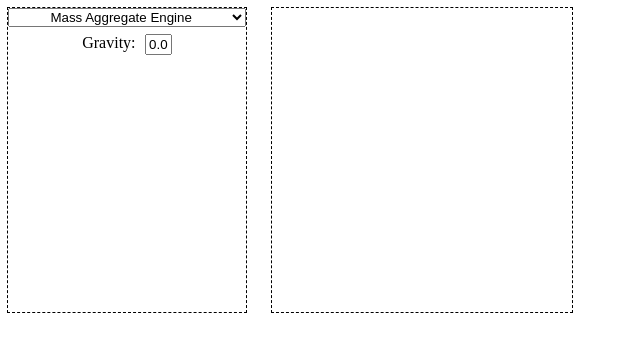
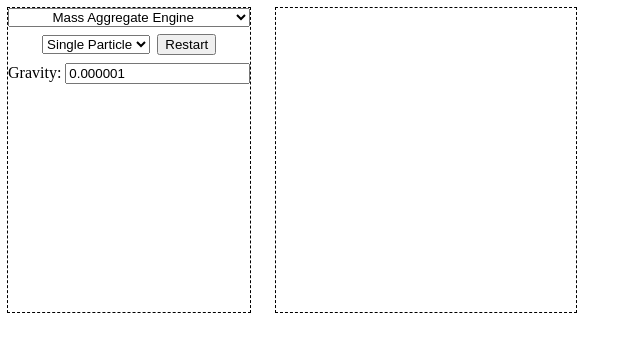
Before and after one commit to sistemd/physics-pancake, a Vue app: page / in a window 1280 px wide. Shown: the top 352 px of the page, without its empty margins (0-640 px from the left). Built offline with nearby package versions, Linux system fonts and the light colour scheme.

Commit message:
Added a samples system and restart button

```diff
--- a/src/App.vue
+++ b/src/App.vue
@@ -3,10 +3,6 @@
 </template>
 
 <script>
-// TODO I would also like to stop using shit like simulation.integrateTime and just do simulation.engine.integrateTime
-// TODO Add a restart button
-// TODO Add a sample system, where you would pass an array of sample names and a factory functions
-// TODO to SimulationDisplay and then generate a drop down list from those
 // TODO The factory function takes some options for the engine and creates some on its own
 // TODO Have gravity be a slider
 // TODO Rename Simulation -> SimulationView or something
--- a/src/Engine.js
+++ b/src/Engine.js
@@ -9,7 +9,7 @@ export default class Engine {
     }
 
     integrateTime(currentTime) {
-        if (this.lastIntgrationTime === null) {
+        if (this.lastIntegrationTime === null) {
             this.lastIntegrationTime = currentTime;
             return;
         }
--- a/src/components/Simulation.vue
+++ b/src/components/Simulation.vue
@@ -1,7 +1,11 @@
 <template>
   <div id="simulation-root">
     <div>
-      <SimulationOptions :simulationSelection="$data" />
+      <SimulationOptions
+        :simulationSelection="$data"
+        :massAggregateSamples="massAggregateSamples"
+        :rigidBodySamples="rigidBodySamples"
+      />
     </div>
     <div>
       <SimulationDisplay :simulationSelection="$data" />
@@ -13,6 +17,7 @@
 import SimulationDisplay from './SimulationDisplay';
 import SimulationOptions from './SimulationOptions';
 import MassAggregateSimulation from '../mass-aggregate/MassAggregateSimulation';
+import MassAggregateEngine from '../mass-aggregate/MassAggregateEngine';
 import RigidBodySimulation from '../rigid-body/RigidBodySimulation';
 import Particle from '../mass-aggregate/Particle';
 import Vector2 from '../Vector2';
@@ -34,18 +39,37 @@ export default {
                 engine: {
                     timestep: 1,
                     gravity: 1e-6,
-                    particles: [
-                        new Particle({
-                            position: new Vector2(0, 0),
-                            mass: 0.1,
-                        }),
-                    ],
+                    particles: [],
                     springs: [],
                 },
             }),
             rigidBodySimulation: new RigidBodySimulation(),
             activeSimulation: null,
         };
+    },
+    computed: {
+        massAggregateSamples() {
+            return [
+                {
+                    title: 'Single Particle',
+                    factory(engine) {
+                        return new MassAggregateEngine({
+                            ...engine,
+                            particles: [
+                                new Particle({
+                                    position: new Vector2(0, 0),
+                                    mass: 0.1,
+                                }),
+                            ],
+                            springs: [],
+                        });
+                    },
+                },
+            ];
+        },
+        rigidBodySamples() {
+            return [];
+        }
     },
     mounted() {
         const canvas = document.getElementsByTagName('canvas')[0];
--- a/src/components/SimulationDisplay.vue
+++ b/src/components/SimulationDisplay.vue
@@ -19,8 +19,6 @@ export default {
         };
     },
     mounted() {
-        console.log('mounted');
-
         const frameCallback = time => {
             this.simulationSelection.activeSimulation.integrateTime(time);
             this.simulationSelection.activeSimulation.redraw();
--- a/src/components/SimulationOptions.vue
+++ b/src/components/SimulationOptions.vue
@@ -13,6 +13,20 @@
       v-if="engineSelection === 'massAggregateEngine'"
       id="mass-aggregate-options"
     >
+      <div>
+      <select>
+        <option
+          v-for="sample in massAggregateSamples"
+          :key="sample.title"
+          @click="currentSample = sample"
+        >
+          {{ sample.title }}
+        </option>
+      </select>
+      <button id="restart-simulation" @click="restartSimulation()">Restart</button>
+      </div>
+
+      <div>
         <label
           class="gravity"
           for="mass-aggregate-gravity"
@@ -26,6 +40,7 @@
         >
       </div>
     </div>
+  </div>
 </template>
 
 <script>
@@ -37,19 +52,32 @@ export default {
             type: Object,
             default: null,
         },
+        massAggregateSamples: {
+            type: Array,
+            default: null,
+        },
+        rigidBodySamples: {
+            type: Array,
+            default: null,
+        },
     },
     data() {
         return {
             engineSelection: 'massAggregateEngine',
+            currentSample: null,
         };
     },
     watch: {
         engineSelection(newSelection) {
             this.updateActiveSimulation(newSelection);
         },
+        currentSample() {
+            this.restartSimulation();
+        }
     },
     created() {
         this.updateActiveSimulation(this.engineSelection);
+        this.currentSample = this.massAggregateSamples[0];
     },
     methods: {
         updateActiveSimulation(engineSelection) {
@@ -57,6 +85,10 @@ export default {
                 this.simulationSelection.activeSimulation = this.simulationSelection.massAggregateSimulation;
             if (engineSelection === 'rigidBodyEngine')
                 this.simulationSelection.activeSimulation = this.simulationSelection.rigidBodySimulation;
+        },
+        restartSimulation() {
+            this.simulationSelection.massAggregateSimulation.engine = this.currentSample.factory(
+                this.simulationSelection.massAggregateSimulation.engine);
         },
     },
 };
@@ -75,6 +107,13 @@ export default {
 #options-root > div {
     justify-content: center;
     display: flex;
+}
+
+button#restart-simulation {
+    margin-left: 3%;
+}
+
+#options-root > div > div {
     margin-top: 3%;
 }
 
@@ -83,6 +122,11 @@ export default {
     text-align: center;
 }
 
+div#mass-aggregate-options {
+    display: flex;
+    flex-direction: column;
+}
+
 div#mass-aggregate-options > input.gravity {
     width: 8%;
     margin-left: 4%;
--- a/src/mass-aggregate/MassAggregateDrawing.js
+++ b/src/mass-aggregate/MassAggregateDrawing.js
@@ -9,13 +9,6 @@ export default class MassAggregateDrawing {
         this.backgroundStyle = backgroundStyle;
         this.primaryStyle = primaryStyle;
         this.secondaryStyle = secondaryStyle;
-    }
-
-    redraw() {
-        if (this.drawingParticles)
-            this.drawParticles();
-        if (this.drawingSprings)
-            this.drawSprings();
     }
 
     clear() {
--- a/src/mass-aggregate/Particle.js
+++ b/src/mass-aggregate/Particle.js
@@ -4,7 +4,6 @@ export default class Particle {
     constructor({ position, mass }) {
         this.position = position;
         this.forces = [];
-        this.force = Vector2.zero;
         this.velocity = Vector2.zero;
         this.mass = mass;
     }
--- a/src/rigid-body/RigidBodySimulation.js
+++ b/src/rigid-body/RigidBodySimulation.js
@@ -3,4 +3,10 @@ export default class RigidBodySimulation {
         this.engine = {};
         this.drawing = {};
     }
+
+    integrateTime(time) {
+    }
+
+    redraw() {
+    }
 }
```
Lines whose indentation alone changed are shown as unchanged.
